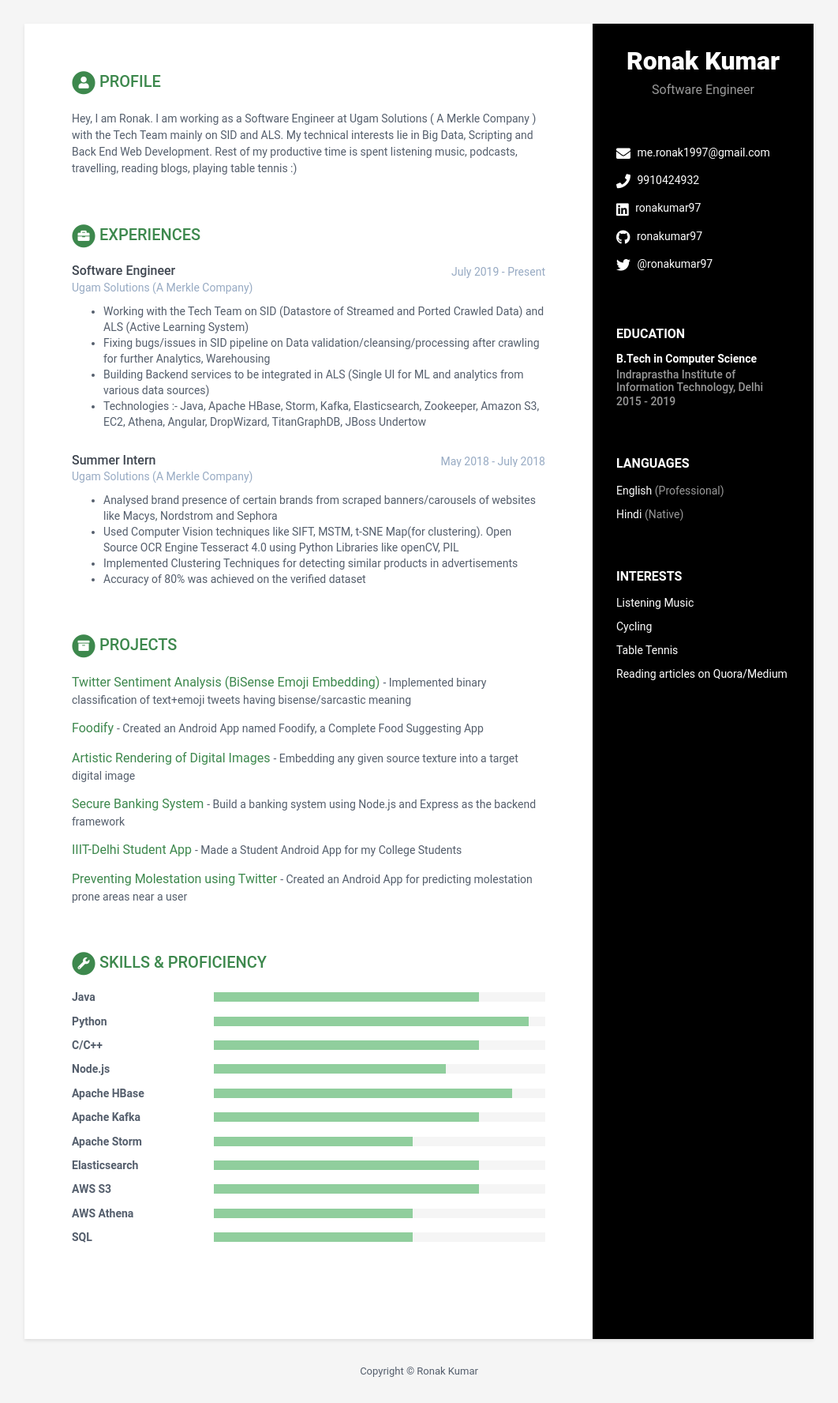
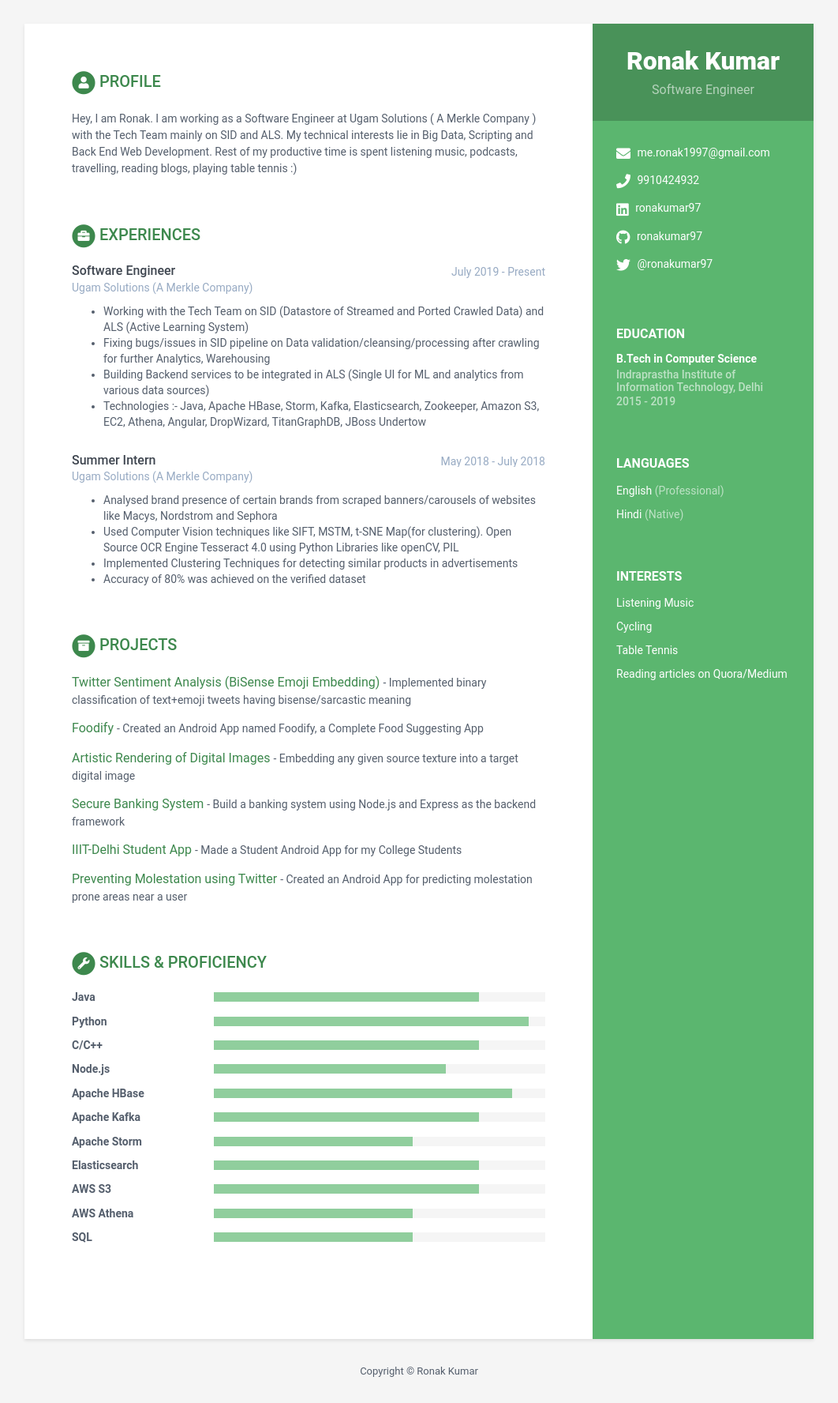
Before and after one commit to ronakumar97/ronakumar97.github.io, a Jekyll site: the page built from index.html, in a window 1280 px wide. Shown: the whole page at 79% size, without its empty margins (109-1171 px from the left). Built offline with Jekyll 4.4.1, drawn with Linux system fonts in a browser that asks for light colours.

Commit message:
CV Website

```diff
--- a/_includes/about.html
+++ b/_includes/about.html
@@ -1,10 +1,10 @@
-<!-- <div class="remove-container container-block">
-  <h2 class="container-block-title">
+<div class="remove-container container-block">
+  <!-- <h2 class="container-block-title">
     About Theme
   </h2>
   <ul class="list-unstyled interests-list">
     <li><a target="_blank" href="https://www.youtube.com/watch?v=Jnmj1dXDbNk">How to use?</a></li>
      <li><a class="github-button" href="https://github.com/sharu725/online-cv" data-icon="octicon-star" data-show-count="true" aria-label="Star sharu725/online-cv on GitHub">Star</a>
      <script async defer src="https://buttons.github.io/buttons.js"></script>
-  </ul>
-</div>//About -->
+  </ul> -->
+</div><!--//About-->
--- a/_sass/_base.scss
+++ b/_sass/_base.scss
@@ -29,7 +29,7 @@ p {
 }
 
 .wrapper {
-    background:#000000;
+    background:$theme-color;
     max-width: 1000px;
     margin: 0 auto;
     position: relative;
@@ -37,7 +37,7 @@ p {
 }
 
 .sidebar-wrapper {
-    background: #000000;
+    background: $theme-color;
     position: absolute;
     right: 0;
     width: 280px;
--- a/assets/css/main.scss
+++ b/assets/css/main.scss
@@ -4,5 +4,5 @@
 
 @charset "utf-8";
 
-@import "skins/{{ site.theme_skin | default: 'blue' }}"; // skin
+@import "skins/{{ site.theme_skin | default: 'green' }}"; // skin
 @import "default"; // main partials
```
